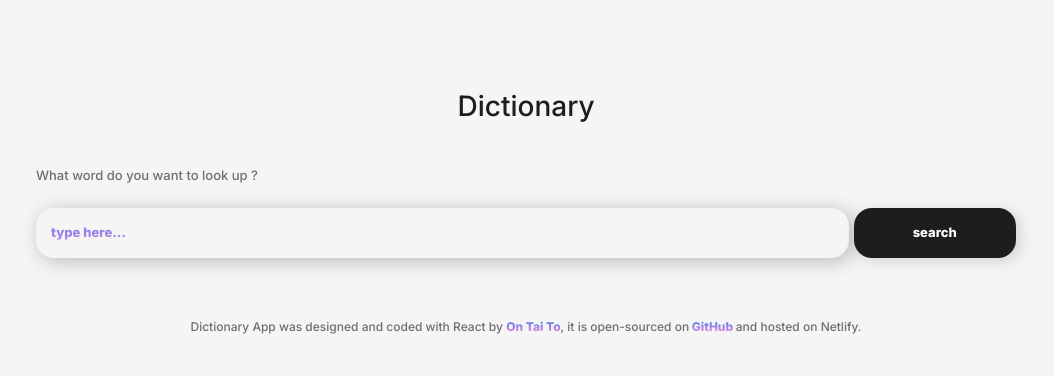
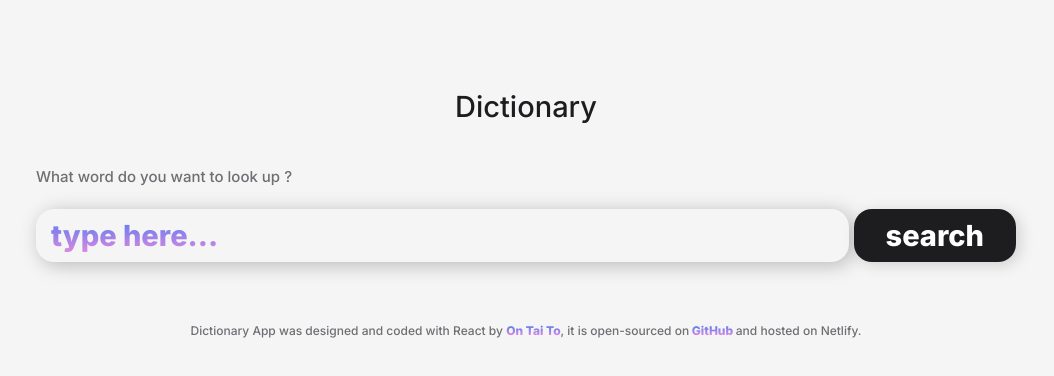
Before and after one commit to EvaSuper0115/dictionary-project, a React (Create React App) app: page / in a window 1280 px wide. Shown: the top 376 px of the page, without its empty margins (114-1168 px from the left). Built offline with nearby package versions, Linux system fonts and the light colour scheme.

Commit message:
updated font-size

```diff
--- a/src/App.css
+++ b/src/App.css
@@ -8,9 +8,9 @@
   --border-radius: 18px;
   --box-shadow: 4px 3px 15px rgba(0, 0, 0, 0.15);
   --onFocus-box-shadow: 4px 3px 19px rgba(0, 0, 0, 0.25);
-  --primary-font-size: 13px;
+  --primary-font-size: 15px;
   --small-font-size: 10px;
-  --accent-font-size: 28px;
+  --accent-font-size: 29px;
   --transition: all 200ms ease-in-out;
 }
 
@@ -69,7 +69,7 @@ body {
   border-color: transparent;
   padding: 5px 15px;
   font-weight: var(--accent-font-weight);
-  font-size: var(--primary-font-size);
+  font-size: var(--accent-font-size);
   box-shadow: var(--box-shadow);
   transition: var(--transition);
   text-transform: lowercase;
```
